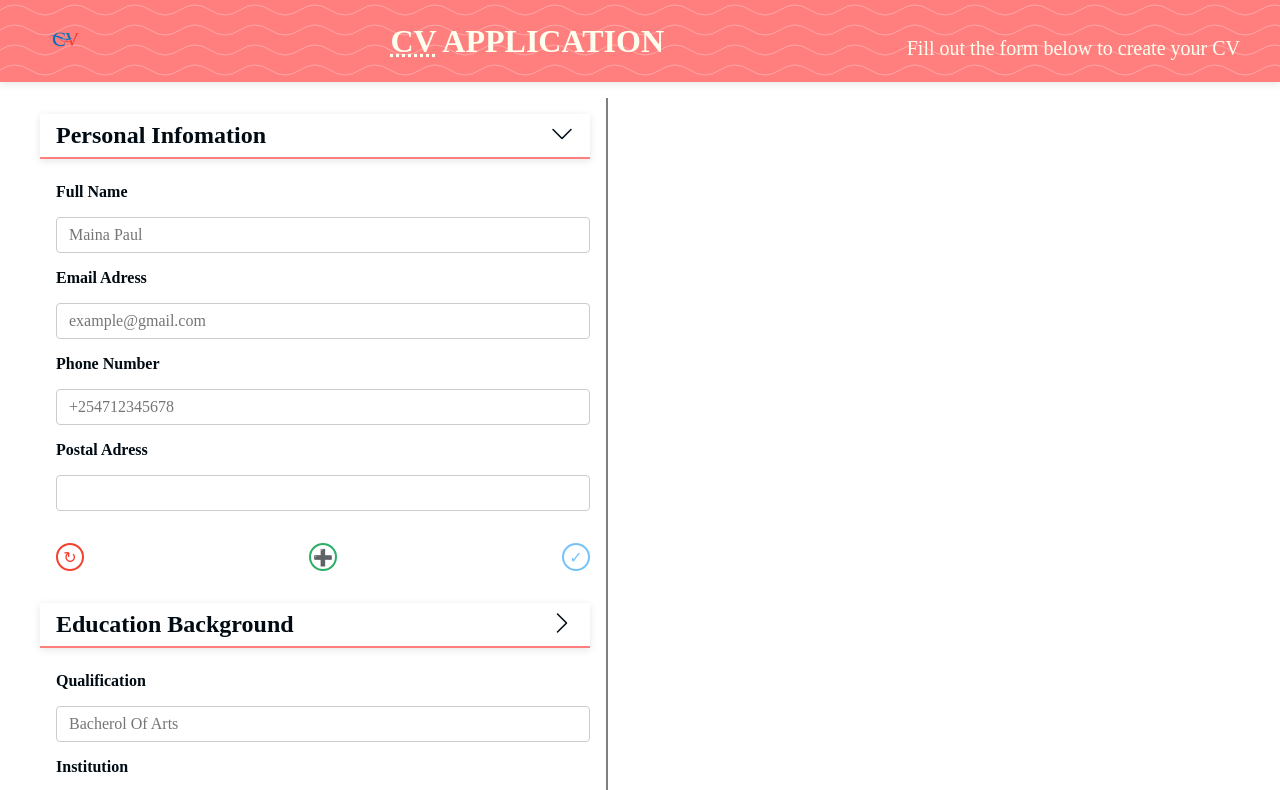
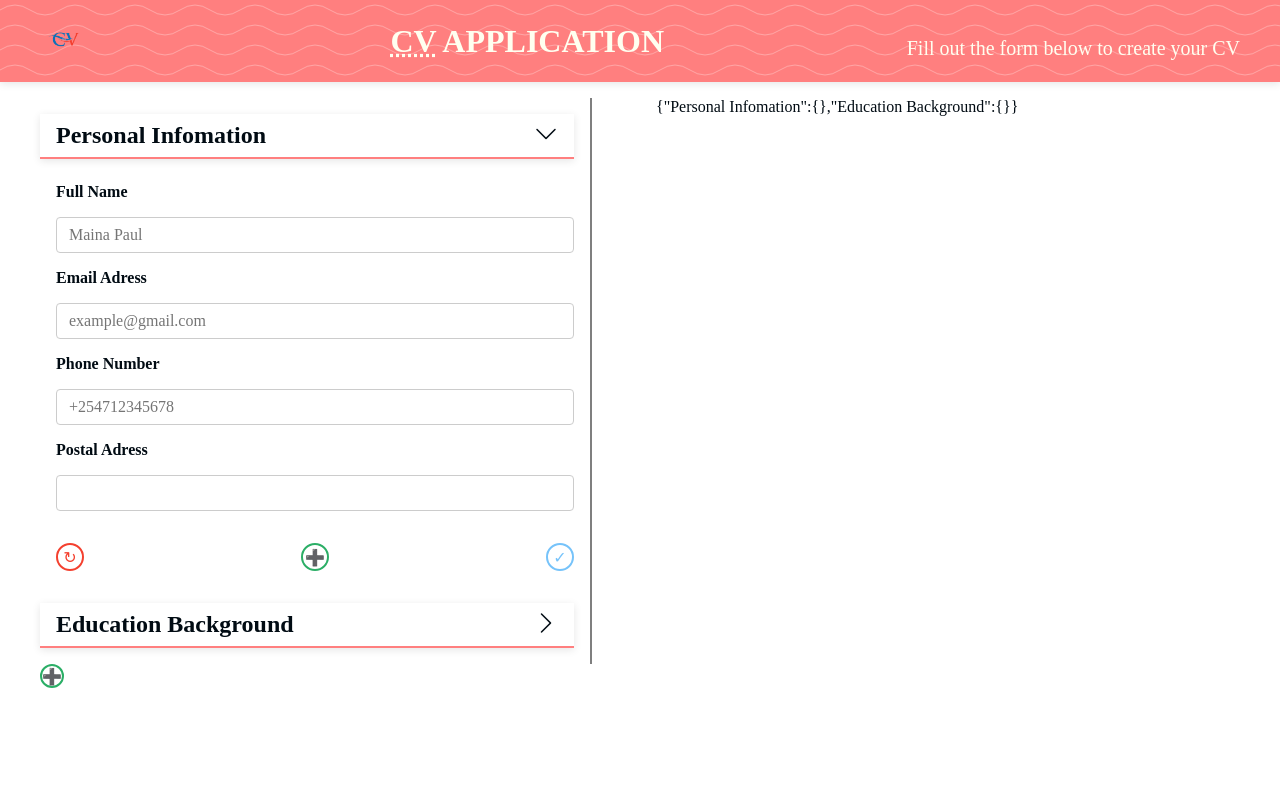
Before and after one commit to Legend-Paul/CV-Application, a React (Vite) app: page / in a window 1280 px wide. Shown: the top 790 px of the page. Built offline with nearby package versions, Linux system fonts and the light colour scheme; a web font is replaced by a local one.

Commit message:
Change the accordion to open only one cv section at a time

```diff
--- a/src/App.jsx
+++ b/src/App.jsx
@@ -6,10 +6,20 @@ import cvSectionData from "./utils/cvSectionData";
 import "./App.css";
 import "./index.css";
 function App() {
+    const initialCvSection = JSON.stringify(cvSectionData[0].sectionName);
+    const [cvDataValues, setCvDataValues] = useState({
+        "Personal Infomation": {},
+    });
+    const [activeCvSection, setActiveCvSection] = useState({
+        name: initialCvSection,
+        index: 0,
+    });
+
     const [dialogValuesObj, setDialogValuesObj] = useState({
         state: false,
         cvSectionName: "",
     });
+
     const [dynamicCvSection, setDynamicCvSection] = useState([]);
     const handleCvDialogInputChange = (e) => {
         let cvSectionObj = {
@@ -40,7 +50,6 @@ function App() {
             });
         }
     };
-    console.log(dynamicCvSection);
 
     return (
         <div className="App">
@@ -48,7 +57,7 @@ function App() {
             <main className="main-content">
                 {/* Render Default Cv sections */}
                 <div className="cv-section">
-                    {cvSectionData.map((sectionData) => {
+                    {cvSectionData.map((sectionData, i) => {
                         return (
                             <Cvsection
                                 key={sectionData.id}
@@ -56,11 +65,16 @@ function App() {
                                 defaultFields={sectionData.fields}
                                 heading={sectionData.sectionName}
                                 className={sectionData.class}
+                                cvDataValues={cvDataValues}
+                                setCvDataValues={setCvDataValues}
+                                activeCvSection={activeCvSection}
+                                setActiveCvSection={setActiveCvSection}
+                                index={i}
                             />
                         );
                     })}
                     {/* Render Dynamic Cv sections */}
-                    {dynamicCvSection.map((cvSection) => {
+                    {dynamicCvSection.map((cvSection, i) => {
                         return (
                             <Cvsection
                                 key={cvSection.id}
@@ -68,6 +82,11 @@ function App() {
                                 defaultFields={[]}
                                 heading={cvSection.sectionName}
                                 className={"cv-section"}
+                                cvDataValues={cvDataValues}
+                                setCvDataValues={setCvDataValues}
+                                activeCvSection={activeCvSection}
+                                setActiveCvSection={setActiveCvSection}
+                                index={i + cvSectionData.length}
                             />
                         );
                     })}
@@ -115,7 +134,9 @@ function App() {
                         ➕
                     </button>
                 </div>
-                <div className="cv-overv"></div>
+                <div className="cv-overview">
+                    <p>{JSON.stringify(cvDataValues)}</p>
+                </div>
             </main>
         </div>
     );
--- a/src/cvSections info/cvSection.jsx
+++ b/src/cvSections info/cvSection.jsx
@@ -42,7 +42,17 @@ function NewInputFieldSelection({ handleAddFieldType, selectedType }) {
     );
 }
 
-function Cvsection({ open, defaultFields, heading, className }) {
+function Cvsection({
+    open,
+    defaultFields,
+    heading,
+    className,
+    cvDataValues,
+    setCvDataValues,
+    activeCvSection,
+    setActiveCvSection,
+    index,
+}) {
     const initialState = {};
     const [dialogValuesObj, setDialogValuesObj] = useState({
         state: false,
@@ -50,12 +60,22 @@ function Cvsection({ open, defaultFields, heading, className }) {
         fieldName: "",
     });
     const [isOpen, setIsOpen] = useState(open);
-    const toggleAccordion = () => setIsOpen(!isOpen);
-    const [inputValueObj, setInputValueObj] = useState({ ...initialState });
+
     const [errorMsgObj, setErrorMsgObj] = useState({ ...initialState });
     const [canSubmit, setCanSubmit] = useState(false);
     const [dynamicFields, setDynamicFields] = useState([]);
-    const [overview, setOverview] = useState(false);
+    let isCvSectionActive = activeCvSection.index == index;
+
+    const toggleAccordion = (e) => {
+        console.log(e.target.dataset.index);
+        isOpen ? setIsOpen(true) : setIsOpen(!isOpen);
+        setActiveCvSection({
+            ...activeCvSection,
+            name: heading,
+            index: e.target.dataset.index,
+        });
+    };
+    console.log(activeCvSection, index, isCvSectionActive);
 
     const handleDialogType = (e) => {
         setDialogValuesObj({ ...dialogValuesObj, type: e.target.value });
@@ -79,14 +99,14 @@ function Cvsection({ open, defaultFields, heading, className }) {
         } else {
             // Handle regular form field changes
             const { type, name, value } = e.target;
-            setInputValueObj(addFieldToObj(inputValueObj, type, name, value));
+            setCvDataValues(addFieldToObj(cvDataValues, type, name, value));
 
             setCanSubmit(true);
         }
     };
 
     const handleReset = () => {
-        setInputValueObj(initialState);
+        setCvDataValues(initialState);
         setErrorMsgObj(initialState);
         setCanSubmit(false);
         setDynamicFields([]);
@@ -167,7 +187,7 @@ function Cvsection({ open, defaultFields, heading, className }) {
 
     const handleSubmit = () => {
         if (canSubmit) {
-            setOverview(true);
+            alert("submited");
         }
     };
 
@@ -177,8 +197,13 @@ function Cvsection({ open, defaultFields, heading, className }) {
                 <Accordion
                     sectionName={heading}
                     isOpen={isOpen}
+                    index={index}
+                    isCvSectionActive={isCvSectionActive}
                     onClick={toggleAccordion}
+                    cvDataValues={cvDataValues}
+                    setCvDataValues={setCvDataValues}
                 />
+                {isCvSectionActive && isOpen && (
                     <div className="info-fields">
                         <div className="form-container">
                             <div className="input-field">
@@ -189,7 +214,7 @@ function Cvsection({ open, defaultFields, heading, className }) {
                                         return (
                                             <TextArea
                                                 key={field.id}
-                                            inputValueObj={inputValueObj}
+                                                cvDataValues={cvDataValues}
                                                 name={"Description"}
                                                 defaultType="textarea"
                                                 handleOnchange={handleOnChange}
@@ -202,7 +227,7 @@ function Cvsection({ open, defaultFields, heading, className }) {
                                     return (
                                         <Input
                                             key={field.id}
-                                        inputValueObj={inputValueObj}
+                                            cvDataValues={cvDataValues}
                                             handleOnchange={handleOnChange}
                                             name={field.name}
                                             defaultType={field.type}
@@ -218,7 +243,7 @@ function Cvsection({ open, defaultFields, heading, className }) {
                                         return (
                                             <TextArea
                                                 key={field.id}
-                                            inputValueObj={inputValueObj}
+                                                cvDataValues={cvDataValues}
                                                 name={"Description"}
                                                 defaultType="textarea"
                                                 handleOnchange={handleOnChange}
@@ -231,7 +256,7 @@ function Cvsection({ open, defaultFields, heading, className }) {
                                     return (
                                         <Input
                                             key={field.id}
-                                        inputValueObj={inputValueObj}
+                                            cvDataValues={cvDataValues}
                                             handleOnchange={handleOnChange}
                                             name={field.name}
                                             defaultType={field.type}
@@ -272,23 +297,25 @@ function Cvsection({ open, defaultFields, heading, className }) {
                                     onClick={handleSubmit}
                                     style={{
                                         color:
-                                        Object.keys(errorMsgObj).length < 1 &&
-                                        canSubmit
+                                            Object.keys(errorMsgObj).length <
+                                                1 && canSubmit
                                                 ? "var(--blue)"
                                                 : "var(--light-blue)",
                                         borderColor:
-                                        Object.keys(errorMsgObj).length < 1 &&
-                                        canSubmit
+                                            Object.keys(errorMsgObj).length <
+                                                1 && canSubmit
                                                 ? "var(--blue)"
                                                 : "var(--light-blue)",
                                         cursor:
-                                        Object.keys(errorMsgObj).length < 1 &&
-                                        canSubmit
+                                            Object.keys(errorMsgObj).length <
+                                                1 && canSubmit
                                                 ? "pointer"
                                                 : "not-allowed",
                                         title: "Submit",
                                     }}
-                                disabled={!Object.keys(errorMsgObj).length < 1}
+                                    disabled={
+                                        !Object.keys(errorMsgObj).length < 1
+                                    }
                                 >
                                     ✓
                                 </button>
@@ -301,12 +328,14 @@ function Cvsection({ open, defaultFields, heading, className }) {
                                     <div className="select-input-type">
                                         <p>Select input type</p>
                                         <NewInputFieldSelection
-                                        handleAddFieldType={handleDialogType}
+                                            handleAddFieldType={
+                                                handleDialogType
+                                            }
                                             selectedType={dialogValuesObj.type}
                                         />
                                     </div>
                                     <Input
-                                    inputValueObj={inputValueObj}
+                                        cvDataValues={cvDataValues}
                                         handleOnchange={handleOnChange}
                                         name="Input Title"
                                         placeholder="e.g., Nationality, Date of Birth"
@@ -335,9 +364,7 @@ function Cvsection({ open, defaultFields, heading, className }) {
                             </div>
                         )}
                     </div>
-            </div>
-            <div className="cv-overview">
-                {overview && <p>{JSON.stringify(inputValueObj)}</p>}
+                )}
             </div>
         </section>
     );
--- a/src/index.css
+++ b/src/index.css
@@ -18,11 +18,14 @@
     font-style: normal;
     color: var(--black);
 }
-section {
-    padding-right: 2rem;
+main {
     display: grid;
     grid-template-columns: repeat(2, 1fr);
     gap: 2rem;
+}
+section {
+    padding-right: 2rem;
+
     .section-fields-cont {
         padding: 1rem 1rem 1rem 0;
         border-right: 2px solid var(--medium-grey);
--- a/src/utils/reusableIU.jsx
+++ b/src/utils/reusableIU.jsx
@@ -2,7 +2,7 @@ import "./reusableIU.css";
 
 // Input Component
 const Input = ({
-    inputValueObj,
+    cvDataValues,
     handleOnchange,
     name,
     defaultType = "text",
@@ -13,7 +13,7 @@ const Input = ({
 }) => {
     const value = isDialog
         ? isDialog.fieldName
-        : inputValueObj[defaultType]?.[name] || "";
+        : cvDataValues[defaultType]?.[name] || "";
     const error = errorMsgObj?.[defaultType]?.[name];
 
     return (
@@ -39,15 +39,15 @@ const Input = ({
 
 // TextArea Component
 function TextArea({
-    inputValueObj,
+    cvDataValues,
     name,
     defaultType,
     handleOnchange,
     placeholder,
 }) {
     let value = "";
-    if (inputValueObj[defaultType]) {
-        value = inputValueObj[defaultType]?.[name] || "";
+    if (cvDataValues[defaultType]) {
+        value = cvDataValues[defaultType]?.[name] || "";
     }
 
     return (
@@ -81,11 +81,21 @@ const Button = ({ buttonTitle, bgc, active, onClick }) => (
 );
 
 // Arccodion Component
-function Accordion({ sectionName, isOpen, onClick }) {
+function Accordion({
+    sectionName,
+    isOpen,
+    index,
+    isCvSectionActive,
+    onClick,
+    cvDataValues,
+    setCvDataValues,
+}) {
+    if (!cvDataValues[sectionName])
+        setCvDataValues({ ...cvDataValues, [sectionName]: {} });
     return (
-        <div className="pannel" onClick={onClick}>
+        <div className="pannel" data-index={index} onClick={onClick}>
             <h2>{sectionName}</h2>
-            {isOpen ? (
+            {isCvSectionActive && isOpen ? (
                 <i className="bi bi-chevron-down"></i>
             ) : (
                 <i className="bi bi-chevron-right"></i>
```
Lines whose indentation alone changed are shown as unchanged.
